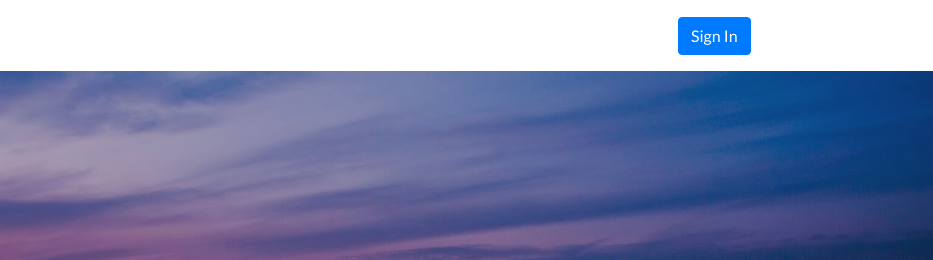
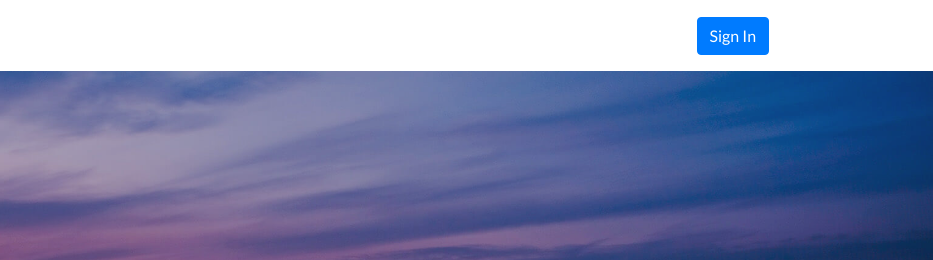
Before and after one commit to sanjushekhawat777/cloudfame, a website: page index.html in a window 1280 px wide. Shown: the top 260 px of the page, 347-1280 px from the left. Drawn offline with Linux system fonts and the light colour scheme.

```diff
--- a/index.html
+++ b/index.html
@@ -33,7 +33,7 @@
               </div>
               <div class="col-sm-2">
               <!-- Menu will go here -->
- <a class="btn btn-primary" href="#">Sign In</a>
+ &nbsp;&nbsp;&nbsp;&nbsp;&nbsp;&nbsp;<a class="btn btn-primary" href="#">Sign In</a>
               </div>
 
 
```
